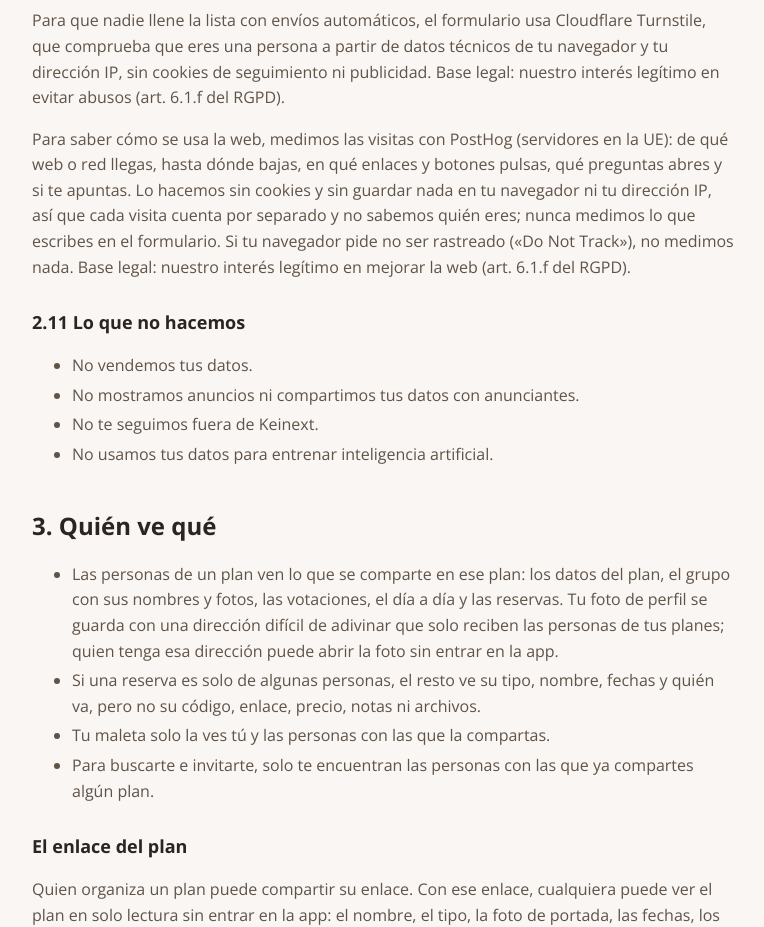
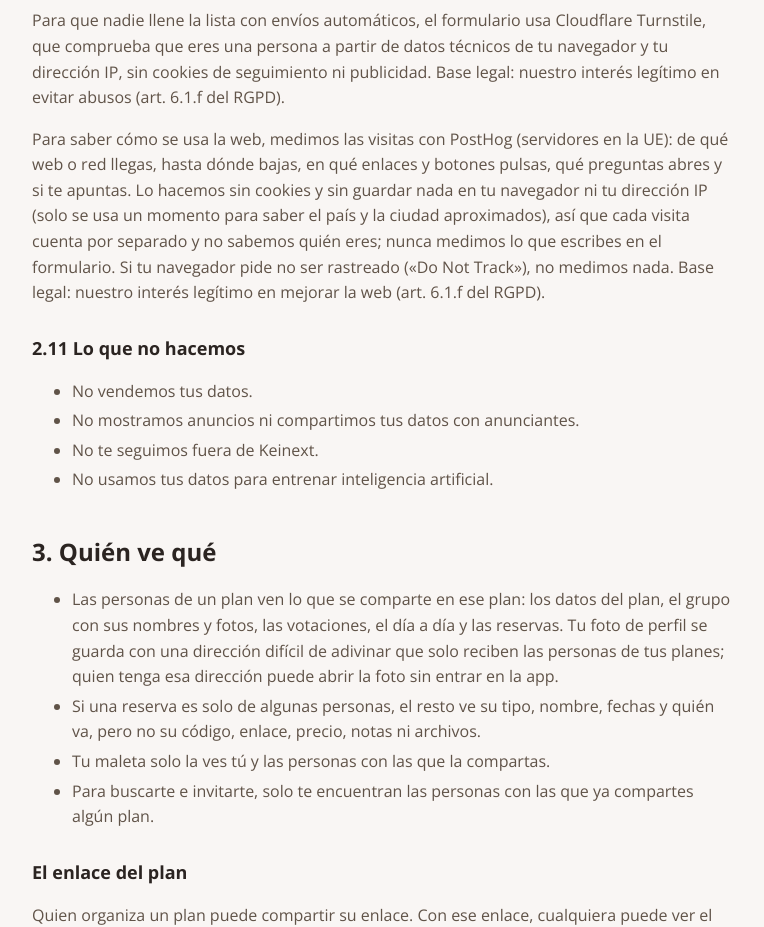
Before and after one commit to emedemurillo/keinext-web, a plain HTML site: page privacidad/index.html in a window 1280 px wide. Shown: the part 2960-3887 px from the top of the page, without its empty margins (256-1020 px from the left). Drawn offline with Linux system fonts and the light colour scheme.

Commit message:
Política de privacidad: PostHog usa la IP un momento para el país aproximado
Co-Authored-By: Claude Opus 5.5 <noreply@anthropic.com>

```diff
--- a/privacidad/index.html
+++ b/privacidad/index.html
@@ -87,7 +87,7 @@ th,td{text-align:left;padding:10px 12px;border-bottom:1px solid var(--line);vert
 </ul>
 <p>Solo te escribimos para esto: avisarte de la prueba y de cómo instalarla. Nada de publicidad ni de compartir tu email. Base legal: tu consentimiento al marcar la casilla del formulario (art. 6.1.a del RGPD). Puedes darte de baja cuando quieras escribiéndonos a <a href="mailto:hola@keinext.com">hola@keinext.com</a> desde el email con el que te apuntaste, o con el enlace de baja de cualquier email que te mandemos. Si tienes menos de 14 años, no te apuntes.</p>
 <p>Para que nadie llene la lista con envíos automáticos, el formulario usa Cloudflare Turnstile, que comprueba que eres una persona a partir de datos técnicos de tu navegador y tu dirección IP, sin cookies de seguimiento ni publicidad. Base legal: nuestro interés legítimo en evitar abusos (art. 6.1.f del RGPD).</p>
-<p>Para saber cómo se usa la web, medimos las visitas con PostHog (servidores en la UE): de qué web o red llegas, hasta dónde bajas, en qué enlaces y botones pulsas, qué preguntas abres y si te apuntas. Lo hacemos sin cookies y sin guardar nada en tu navegador ni tu dirección IP, así que cada visita cuenta por separado y no sabemos quién eres; nunca medimos lo que escribes en el formulario. Si tu navegador pide no ser rastreado («Do Not Track»), no medimos nada. Base legal: nuestro interés legítimo en mejorar la web (art. 6.1.f del RGPD).</p>
+<p>Para saber cómo se usa la web, medimos las visitas con PostHog (servidores en la UE): de qué web o red llegas, hasta dónde bajas, en qué enlaces y botones pulsas, qué preguntas abres y si te apuntas. Lo hacemos sin cookies y sin guardar nada en tu navegador ni tu dirección IP (solo se usa un momento para saber el país y la ciudad aproximados), así que cada visita cuenta por separado y no sabemos quién eres; nunca medimos lo que escribes en el formulario. Si tu navegador pide no ser rastreado («Do Not Track»), no medimos nada. Base legal: nuestro interés legítimo en mejorar la web (art. 6.1.f del RGPD).</p>
 <h3>2.11 Lo que no hacemos</h3>
 <ul>
 <li>No vendemos tus datos.</li>
```
